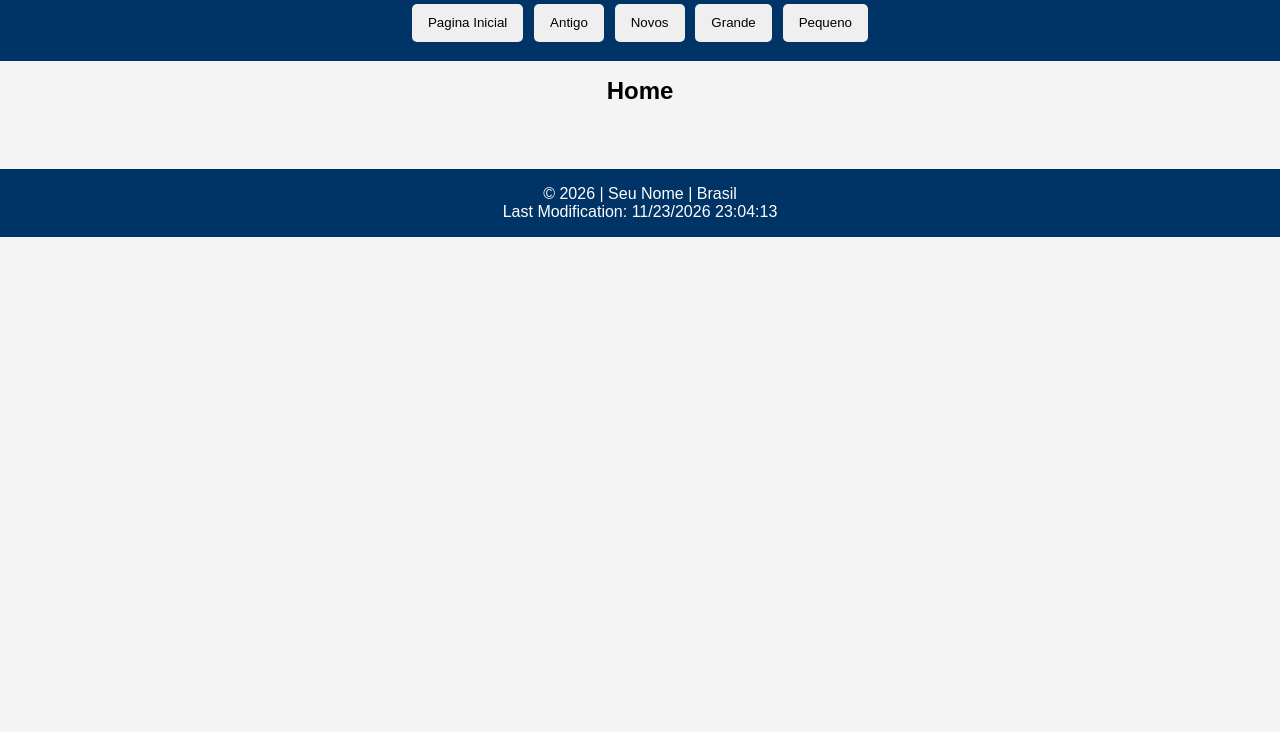
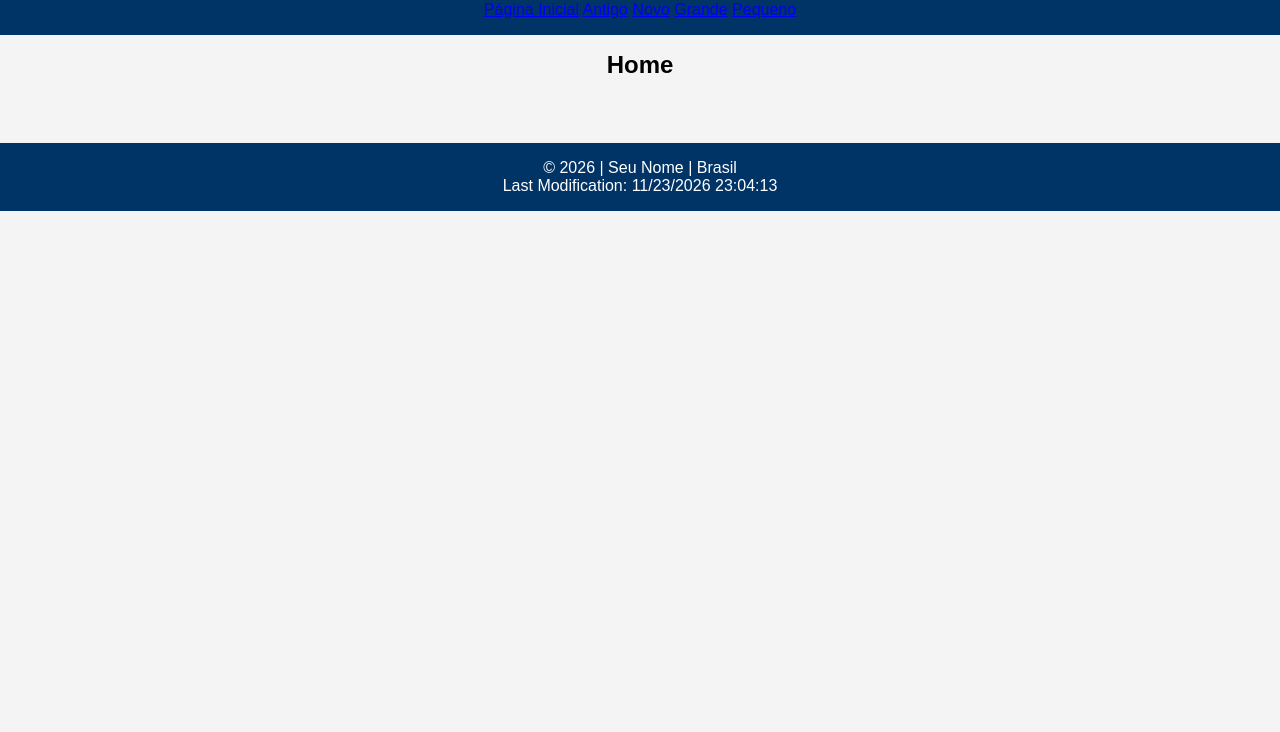
Before and after one commit to Dylan-Rojas/wdd131, a plain HTML site: page templos-filtrados.html in a window 1280 px wide. Shown: the part 68-800 px from the top of the page. Drawn offline with Linux system fonts and the light colour scheme.

Commit message:
Add files via upload

```diff
--- a/templos-filtrados.html
+++ b/templos-filtrados.html
@@ -18,13 +18,13 @@
 <header>
     <h1>Álbum do Templo</h1>
 
-    <nav>
-        <button id="home">Pagina Inicial</button>
-        <button id="old">Antigo</button>
-        <button id="new">Novos</button>
-        <button id="large">Grande</button>
-        <button id="small">Pequeno</button>
-    </nav>
+   <nav>
+    <a href="#" id="home">Página Inicial</a>
+    <a href="#" id="old">Antigo</a>
+    <a href="#" id="new">Novo</a>
+    <a href="#" id="large">Grande</a>
+    <a href="#" id="small">Pequeno</a>
+</nav>
 </header>
 
 <main>
```
